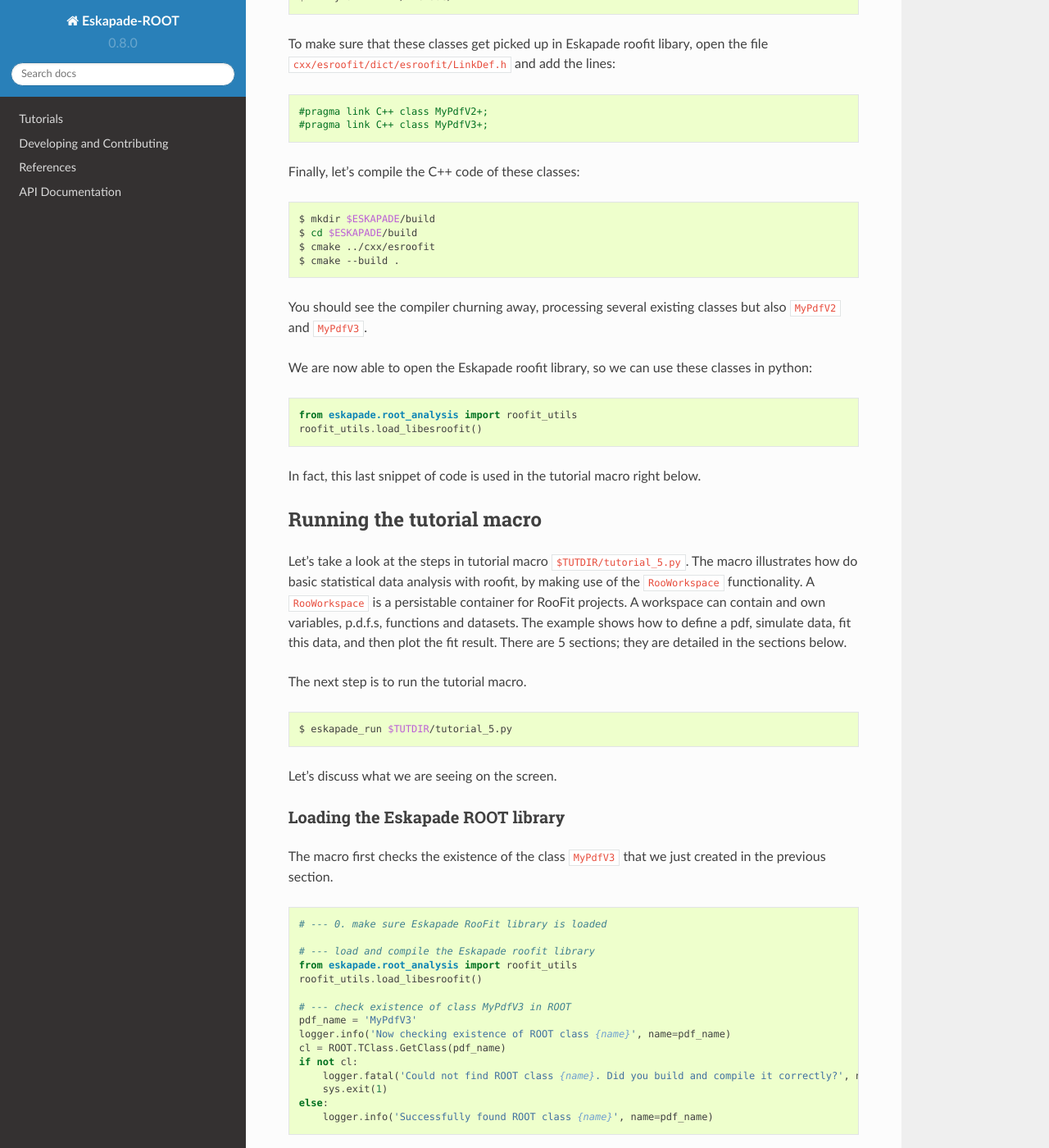
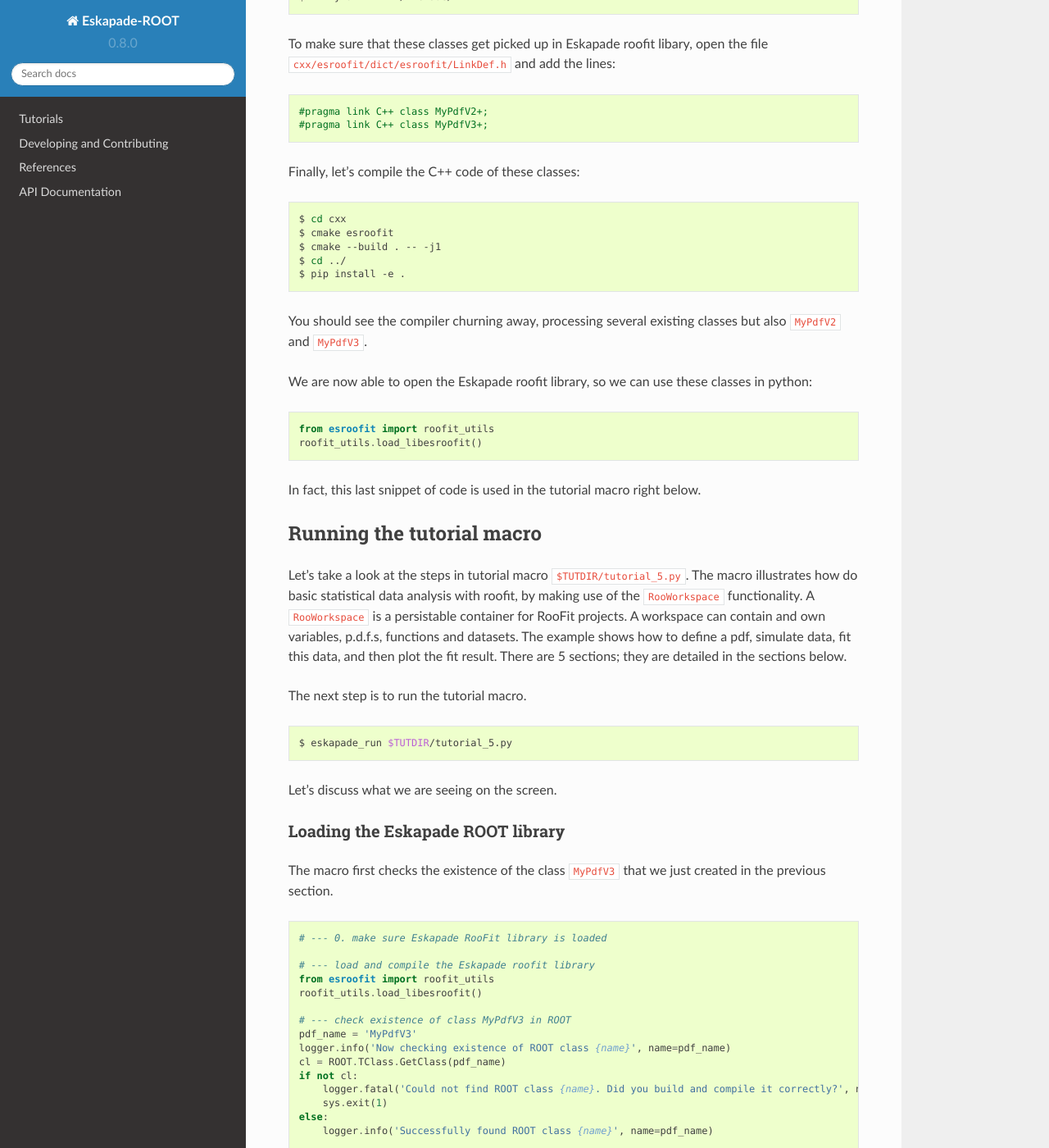
Before and after one commit to KaveIO/Eskapade-ROOT, a Sphinx documentation site: the page built from docs/source/tutorial_roofit.rst, in a window 1280 px wide and 1400 px high, scrolled down 1671 px. Shown: the whole window at 82% size. Built offline with Sphinx 7.4.7 and the Read the Docs theme 2.0.0, drawn with Linux system fonts in a browser that asks for light colours; some of the changed text lies outside the part shown.

Commit message:
Doc: migrate roofit tutorial to eskapade v0.8

```diff
--- a/docs/source/developing.rst
+++ b/docs/source/developing.rst
@@ -25,7 +25,7 @@ To make sure that everything works try executing eskapade without any arguments,
 
 .. code-block:: bash
 
-  eskapade_run
+  eskapade_run --help
 
 or you could just execute the tests using either the eskapade test runner, e.g.
 
--- a/docs/source/tutorial_roofit.rst
+++ b/docs/source/tutorial_roofit.rst
@@ -80,10 +80,11 @@ Finally, let's compile the C++ code of these classes:
 
 .. code-block:: bash
 
-   $ mkdir $ESKAPADE/build
-   $ cd $ESKAPADE/build
-   $ cmake ../cxx/esroofit
-   $ cmake --build .
+   $ cd cxx
+   $ cmake esroofit
+   $ cmake --build . -- -j1
+   $ cd ../
+   $ pip install -e .
 
 You should see the compiler churning away, processing several existing classes but also ``MyPdfV2`` and ``MyPdfV3``.
 
@@ -91,7 +92,7 @@ We are now able to open the Eskapade roofit library, so we can use these classes
 
 .. code-block:: python
 
-   from eskapade.root_analysis import roofit_utils
+   from esroofit import roofit_utils
    roofit_utils.load_libesroofit()
 
 In fact, this last snippet of code is used in the tutorial macro right below.
@@ -126,7 +127,7 @@ The macro first checks the existence of the class ``MyPdfV3`` that we just creat
    # --- 0. make sure Eskapade RooFit library is loaded
 
    # --- load and compile the Eskapade roofit library
-   from eskapade.root_analysis import roofit_utils
+   from esroofit import roofit_utils
    roofit_utils.load_libesroofit()
 
    # --- check existence of class MyPdfV3 in ROOT
@@ -159,7 +160,7 @@ found at `commands <https://root.cern.ch/doc/master/RooFactoryWSTool_8cxx_source
    ch = Chain('WsOps')
 
    # --- instantiate a pdf
-   wsu = root_analysis.WsUtils(name = 'modeller')
+   wsu = WsUtils(name = 'modeller')
    wsu.factory = ["MyPdfV3::testpdf(y[-10,10],A[10,0,100],B[2,-10,10])"]
    ch.add(wsu)
 
@@ -173,7 +174,7 @@ The link ``WsUtils`` is then used to simulate records according to the shape of
 
 .. code-block:: python
 
-   wsu = root_analysis.WsUtils(name = 'simulater')
+   wsu = WsUtils(name = 'simulater')
    wsu.add_simulate(pdf='testpdf', obs='y', num=400, key='simdata')
    ch.add(wsu)
 
@@ -188,7 +189,7 @@ Another version of the link ``WsUtils`` is then used to fit the simulated record
 
 .. code-block:: python
 
-   wsu = root_analysis.WsUtils(name = 'fitter')
+   wsu = WsUtils(name = 'fitter')
    wsu.pages_key='report_pages'
    wsu.add_fit(pdf='testpdf', data='simdata', key='fit_result')
    ch.add(wsu)
@@ -206,7 +207,7 @@ Finally, the last version of the link ``WsUtils`` is used to plot the result of
 
 .. code-block:: python
 
-   wsu = root_analysis.WsUtils(name = 'plotter')
+   wsu = WsUtils(name = 'plotter')
    wsu.pages_key='report_pages'
    wsu.add_plot(obs='y', data='simdata', pdf='testpdf', pdf_kwargs={'VisualizeError': 'fit_result', 'MoveToBack': ()}, key='simdata_plot')
    wsu.add_plot(obs='y', pdf='testpdf', file='fit_of_simdata.pdf', key='simdata_plot')
```
